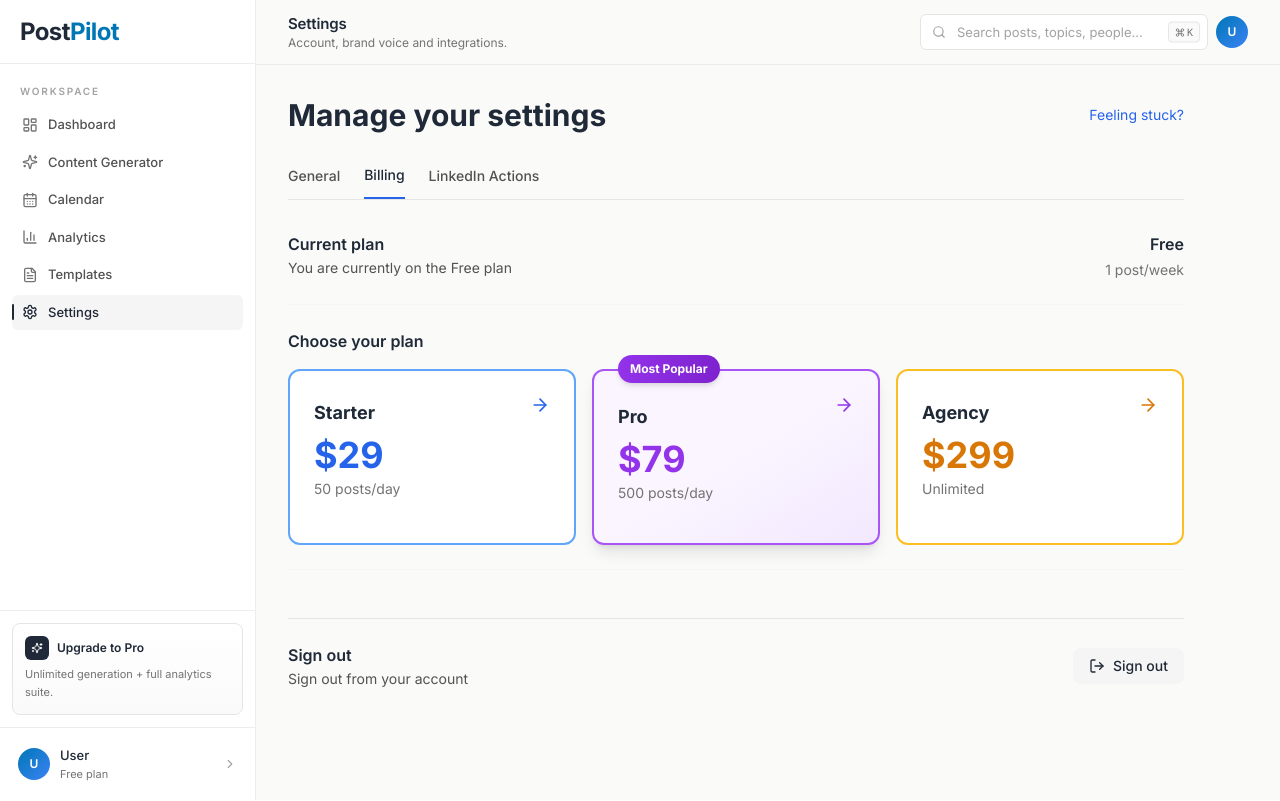
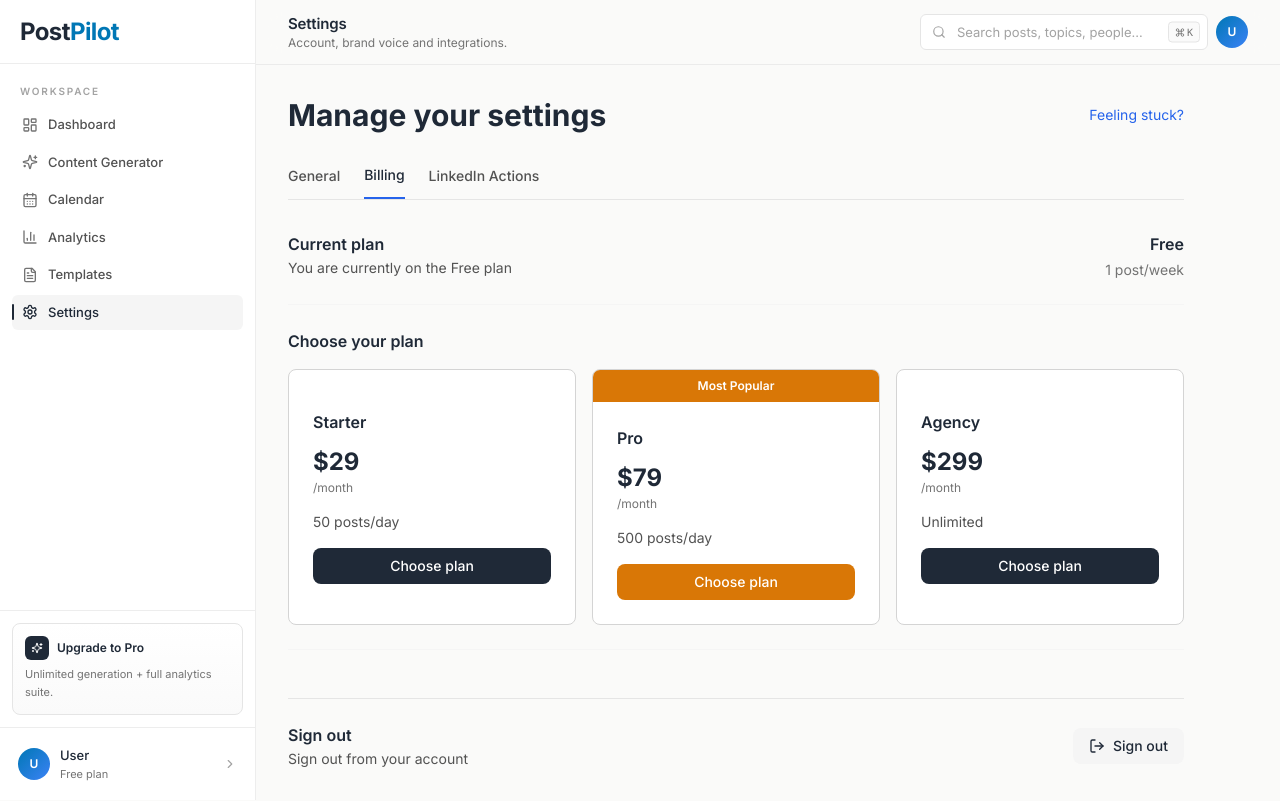
Before and after one commit to moin9224/PostPilot, a Next.js app: page /dashboard/settings in a window 1280 px wide. Both pictures are taken after a click on the button "Billing". Built offline with nearby package versions, Linux system fonts and the light colour scheme.

Commit message:
Redesign pricing cards: clean minimal style like Searchable - no extra colors, shadows, or big fonts

```diff
--- a/app/dashboard/settings/page.tsx
+++ b/app/dashboard/settings/page.tsx
@@ -325,28 +325,34 @@ function SettingsContent() {
                   <button
                     onClick={() => handleUpgrade("starter")}
                     disabled={upgrading}
-                    className="relative group rounded-xl border-2 border-blue-400 bg-white p-6 text-left hover:shadow-lg hover:border-blue-500 hover:scale-105 transition-all disabled:opacity-50 disabled:cursor-not-allowed"
+                    className="rounded-lg border border-neutral-300 bg-white p-6 text-left hover:border-neutral-400 transition-colors disabled:opacity-50 disabled:cursor-not-allowed"
                   >
-                    <p className="text-lg font-bold text-ink mb-2">Starter</p>
-                    <p className="text-4xl font-bold text-blue-600 mb-1">$29</p>
-                    <p className="text-sm text-neutral-500 mb-4">50 posts/day</p>
-                    <div className="absolute top-6 right-6 text-blue-600 group-hover:translate-x-1 transition-transform">
-                      <ArrowRight className="h-5 w-5" />
-                    </div>
+                    <p className="font-semibold text-ink mb-3">Starter</p>
+                    <p className="text-2xl font-bold text-ink mb-0.5">$29</p>
+                    <p className="text-xs text-neutral-500 mb-4">/month</p>
+                    <p className="text-sm text-neutral-600 mb-4">50 posts/day</p>
+                    <button className="w-full px-4 py-2 rounded-lg bg-ink text-white text-sm font-medium hover:bg-neutral-800 transition-colors">
+                      Choose plan
+                    </button>
                   </button>
 
                   {/* Pro (Highlighted) */}
                   <button
                     onClick={() => handleUpgrade("pro")}
                     disabled={upgrading}
-                    className="relative group rounded-xl border-2 border-purple-500 bg-gradient-to-br from-purple-50 via-purple-50 to-purple-100 p-6 text-left hover:shadow-2xl hover:border-purple-600 hover:scale-105 transition-all disabled:opacity-50 disabled:cursor-not-allowed shadow-lg"
+                    className="rounded-lg border border-neutral-300 bg-white text-left hover:border-neutral-400 transition-colors disabled:opacity-50 disabled:cursor-not-allowed overflow-hidden"
                   >
-                    <div className="absolute -top-4 left-6 bg-gradient-to-r from-purple-600 to-purple-700 text-white text-xs font-bold px-3 py-1.5 rounded-full shadow-md">Most Popular</div>
-                    <p className="text-lg font-bold text-ink mb-2 mt-2">Pro</p>
-                    <p className="text-4xl font-bold text-purple-600 mb-1">$79</p>
-                    <p className="text-sm text-neutral-500 mb-4">500 posts/day</p>
-                    <div className="absolute top-6 right-6 text-purple-600 group-hover:translate-x-1 transition-transform">
-                      <ArrowRight className="h-5 w-5" />
+                    <div className="bg-amber-600 text-white text-xs font-semibold text-center py-2">
+                      Most Popular
+                    </div>
+                    <div className="p-6">
+                      <p className="font-semibold text-ink mb-3">Pro</p>
+                      <p className="text-2xl font-bold text-ink mb-0.5">$79</p>
+                      <p className="text-xs text-neutral-500 mb-4">/month</p>
+                      <p className="text-sm text-neutral-600 mb-4">500 posts/day</p>
+                      <button className="w-full px-4 py-2 rounded-lg bg-amber-600 text-white text-sm font-medium hover:bg-amber-700 transition-colors">
+                        Choose plan
+                      </button>
                     </div>
                   </button>
 
@@ -354,14 +360,15 @@ function SettingsContent() {
                   <button
                     onClick={() => handleUpgrade("agency")}
                     disabled={upgrading}
-                    className="relative group rounded-xl border-2 border-amber-400 bg-white p-6 text-left hover:shadow-lg hover:border-amber-500 hover:scale-105 transition-all disabled:opacity-50 disabled:cursor-not-allowed"
+                    className="rounded-lg border border-neutral-300 bg-white p-6 text-left hover:border-neutral-400 transition-colors disabled:opacity-50 disabled:cursor-not-allowed"
                   >
-                    <p className="text-lg font-bold text-ink mb-2">Agency</p>
-                    <p className="text-4xl font-bold text-amber-600 mb-1">$299</p>
-                    <p className="text-sm text-neutral-500 mb-4">Unlimited</p>
-                    <div className="absolute top-6 right-6 text-amber-600 group-hover:translate-x-1 transition-transform">
-                      <ArrowRight className="h-5 w-5" />
-                    </div>
+                    <p className="font-semibold text-ink mb-3">Agency</p>
+                    <p className="text-2xl font-bold text-ink mb-0.5">$299</p>
+                    <p className="text-xs text-neutral-500 mb-4">/month</p>
+                    <p className="text-sm text-neutral-600 mb-4">Unlimited</p>
+                    <button className="w-full px-4 py-2 rounded-lg bg-ink text-white text-sm font-medium hover:bg-neutral-800 transition-colors">
+                      Choose plan
+                    </button>
                   </button>
                 </div>
               </div>
```
